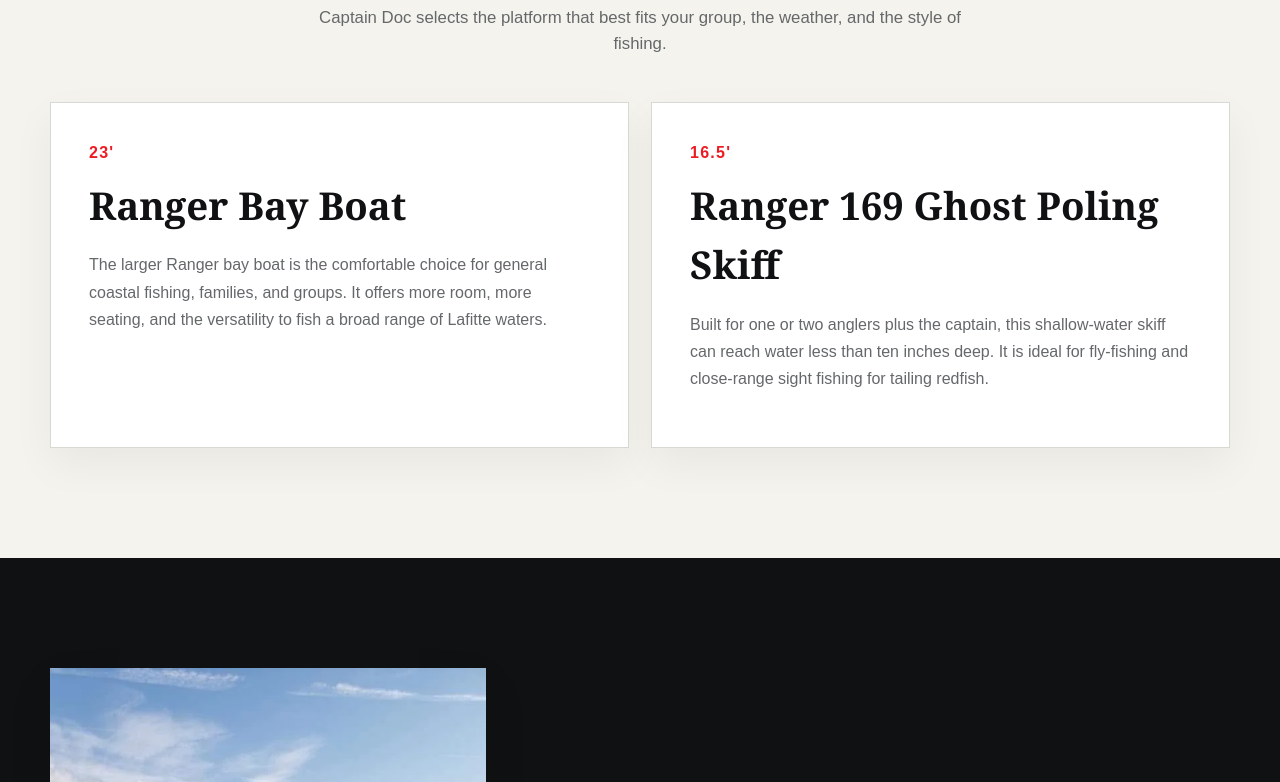
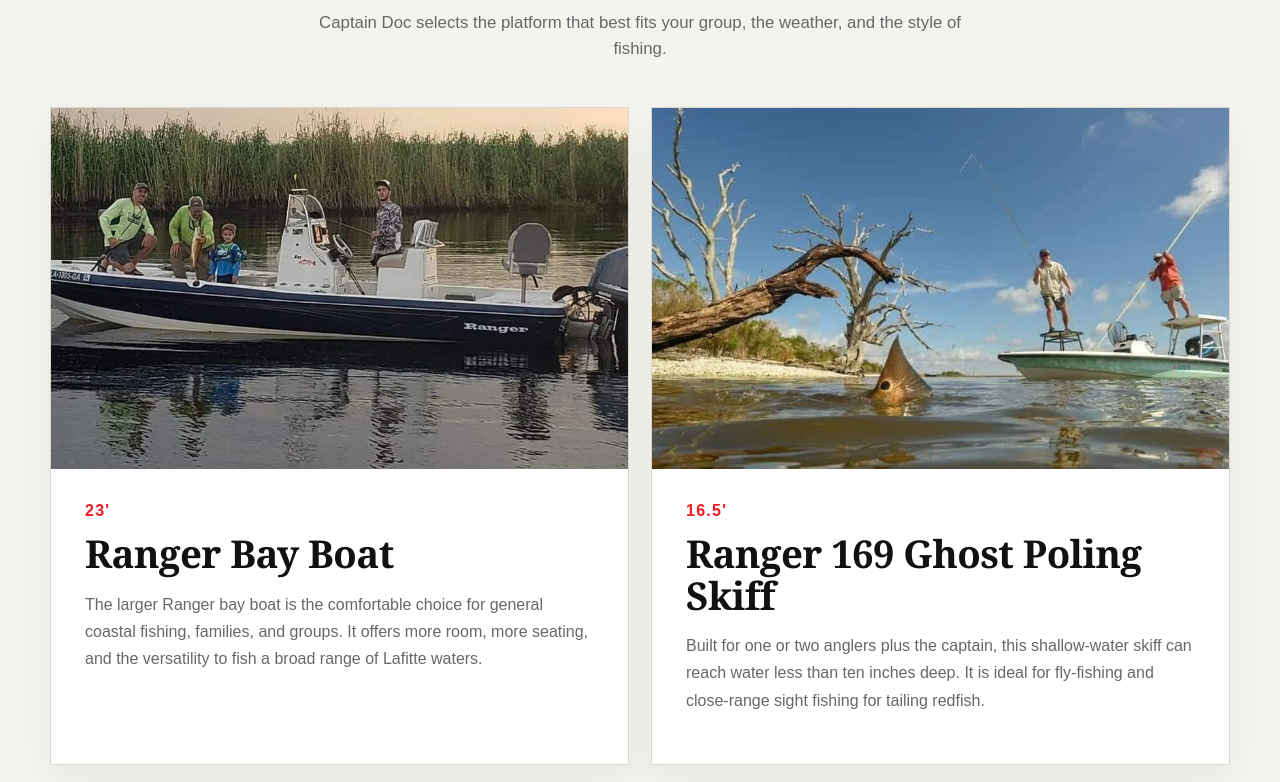
Before and after one commit to Reeseboy52/docs-fishing-charters, a plain HTML site: page index.html in a window 1280 px wide. Shown: the part 1973-2755 px from the top of the page. Drawn offline with Linux system fonts and the light colour scheme; a script that the page names is missing.

Commit message:
Add files via upload

```diff
--- a/index.html
+++ b/index.html
@@ -127,14 +127,24 @@
         </div>
         <div class="boat-cards">
           <article class="boat-card">
+            <figure class="boat-card-image">
+              <img src="assets/images/ranger-bay-boat.webp" alt="Captain Doc's 23-foot Ranger bay boat on the water" loading="lazy">
+            </figure>
+            <div class="boat-card-content">
               <span class="boat-length">23'</span>
               <h3>Ranger Bay Boat</h3>
               <p>The larger Ranger bay boat is the comfortable choice for general coastal fishing, families, and groups. It offers more room, more seating, and the versatility to fish a broad range of Lafitte waters.</p>
+            </div>
           </article>
           <article class="boat-card">
+            <figure class="boat-card-image">
+              <img src="assets/images/ranger-169-ghost-tailing-redfish.webp" alt="Tailing redfish with Captain Doc's Ranger 169 Ghost poling skiff in the background" loading="lazy">
+            </figure>
+            <div class="boat-card-content">
               <span class="boat-length">16.5'</span>
               <h3>Ranger 169 Ghost Poling Skiff</h3>
               <p>Built for one or two anglers plus the captain, this shallow-water skiff can reach water less than ten inches deep. It is ideal for fly-fishing and close-range sight fishing for tailing redfish.</p>
+            </div>
           </article>
         </div>
       </div>
--- a/styles.css
+++ b/styles.css
@@ -150,3 +150,56 @@
   .article-hero{padding-top:55px}
   .article-body{padding:48px 0 75px}
 }
+
+
+/* Typography refinement */
+h1,h2,.boat-card h3,.article-hero h1,.article-body h2,.article-body h3,.big-phone,.lodging-details strong{
+  letter-spacing:-0.015em;
+  font-kerning:normal;
+  text-rendering:optimizeLegibility;
+}
+h1{line-height:1.02}
+h2{line-height:1.06}
+.boat-card h3{line-height:1.08}
+.article-hero h1{line-height:1.02}
+.article-body h2{line-height:1.12}
+.article-body h3{line-height:1.16}
+
+/* Boat cards with photography */
+.boat-card{
+  padding:0;
+  overflow:hidden;
+  display:flex;
+  flex-direction:column;
+  min-height:100%;
+}
+.boat-card-image{
+  margin:0;
+  overflow:hidden;
+  background:#d8d5ce;
+  aspect-ratio:16/10;
+}
+.boat-card-image img{
+  width:100%;
+  height:100%;
+  object-fit:cover;
+  object-position:center;
+  transition:transform .75s cubic-bezier(.2,.7,.2,1),filter .35s ease;
+}
+.boat-card:hover .boat-card-image img{
+  transform:scale(1.045);
+  filter:contrast(1.03) saturate(1.03);
+}
+.boat-card-content{
+  padding:30px 34px 34px;
+  flex:1;
+}
+.boat-card-content .boat-length{margin-bottom:2px}
+.boat-card-content h3{margin:8px 0 14px}
+
+@media(max-width:560px){
+  h1{line-height:1.04;letter-spacing:-.012em}
+  h2{line-height:1.08;letter-spacing:-.01em}
+  .article-hero h1{line-height:1.04;letter-spacing:-.012em}
+  .boat-card-content{padding:24px}
+}
```
Also changed, not shown: assets/images/ranger-169-ghost-tailing-redfish.webp (added), assets/images/ranger-bay-boat.webp (added). Lines whose indentation alone changed are shown as unchanged.
